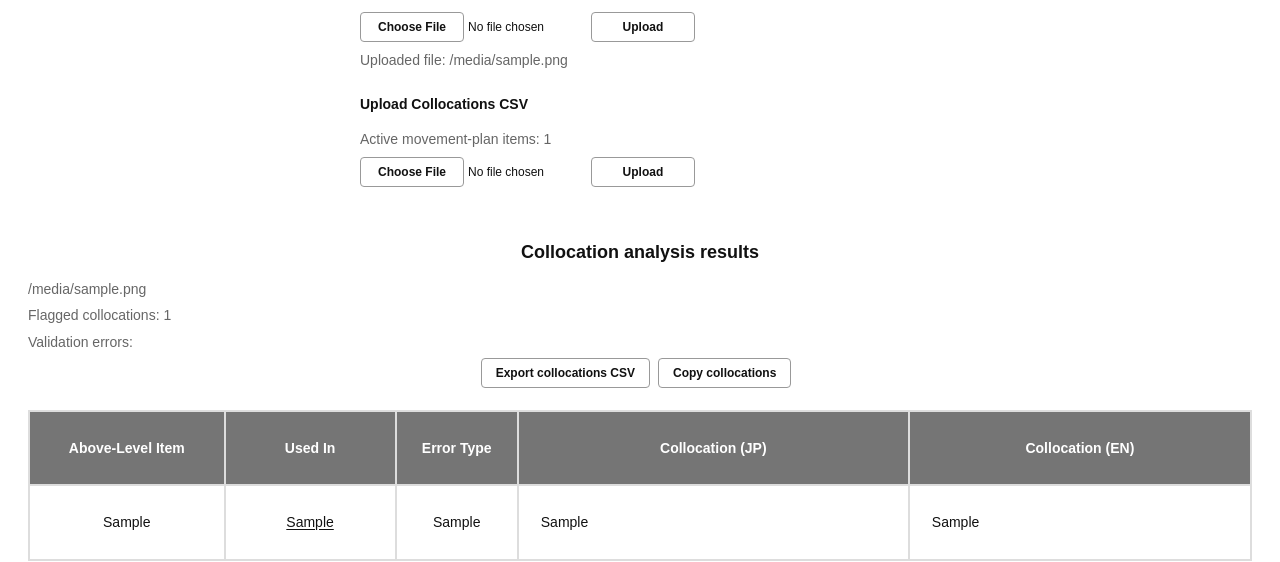
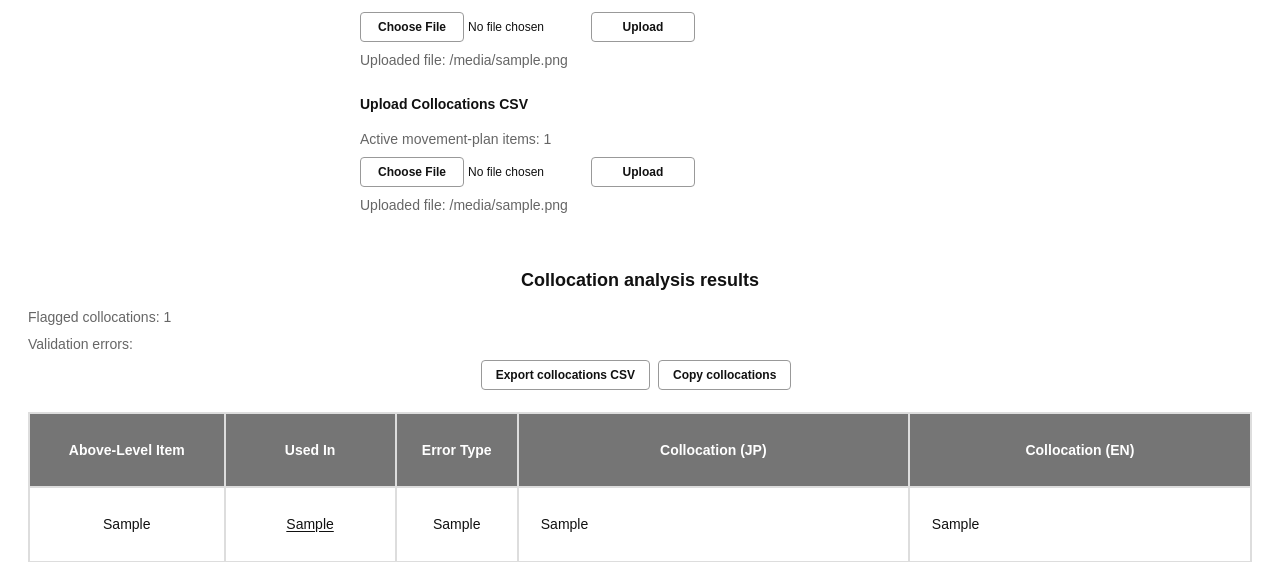
Before and after one commit to tofugukanae/wanikani-impact-checker, a FastAPI app: template templates/dashboard.html in a window 1280 px wide. Shown: the part 363-925 px from the top of the page. Run offline with FastAPI, Linux system fonts and the light colour scheme; the template is opened without the code that fills it: most values are stand-ins (such as "Sample title", 1, 10 or a date in 2020).

Commit message:
Show collocation csv uploaded filename

```diff
--- a/templates/dashboard.html
+++ b/templates/dashboard.html
@@ -267,11 +267,14 @@
     <button type="submit" data-processing-text="Processing...">Upload</button>
     <span class="upload-status" aria-live="polite"></span>
   </form>
+
+  {% if collocations_uploaded_filename %}
+  <p>Uploaded file: {{ collocations_uploaded_filename }}</p>
+  {% endif %}
   </section>
 
   {% if collocations_uploaded_filename %}
   <h3>Collocation analysis results</h3>
-  <p>{{ collocations_uploaded_filename }}</p>
   <p>Flagged collocations: {{ collocation_result_count }}</p>
   <p>Validation errors: {{ collocations_blocking_error_count }}</p>
 
```
